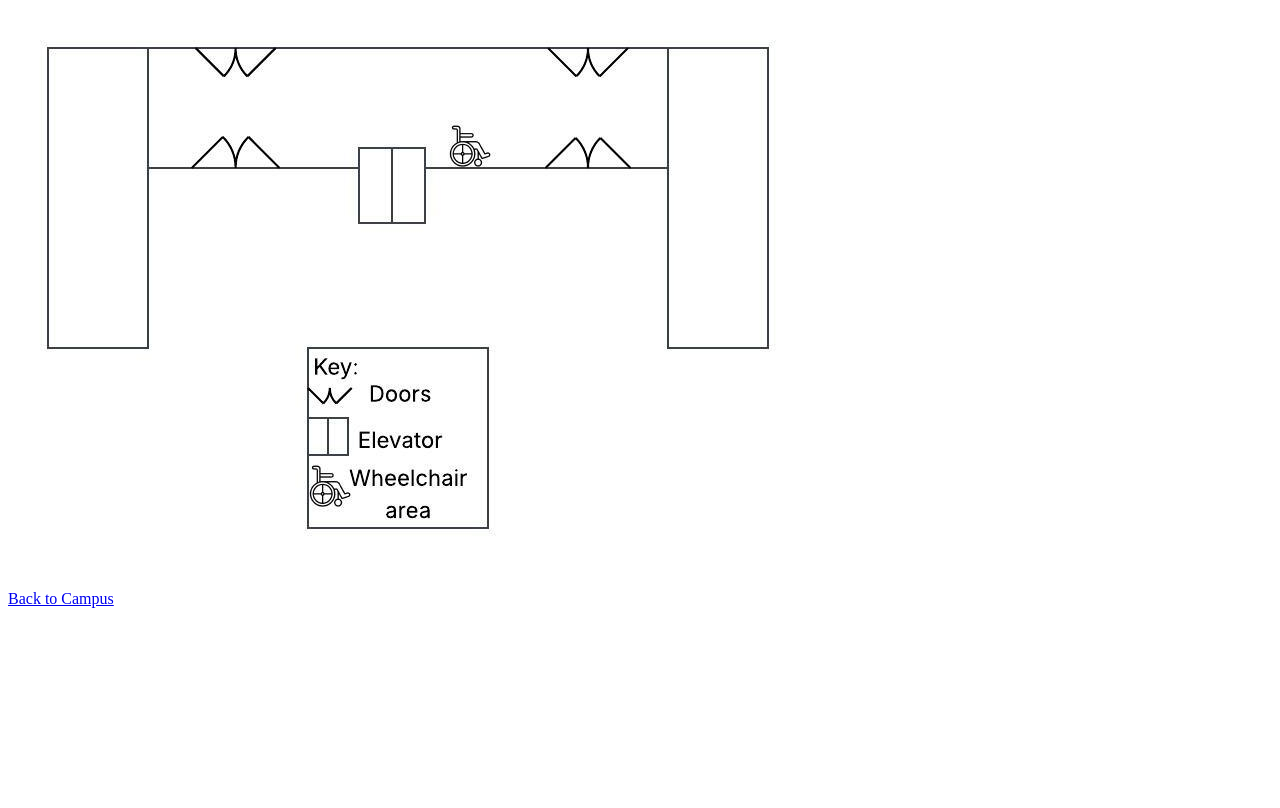
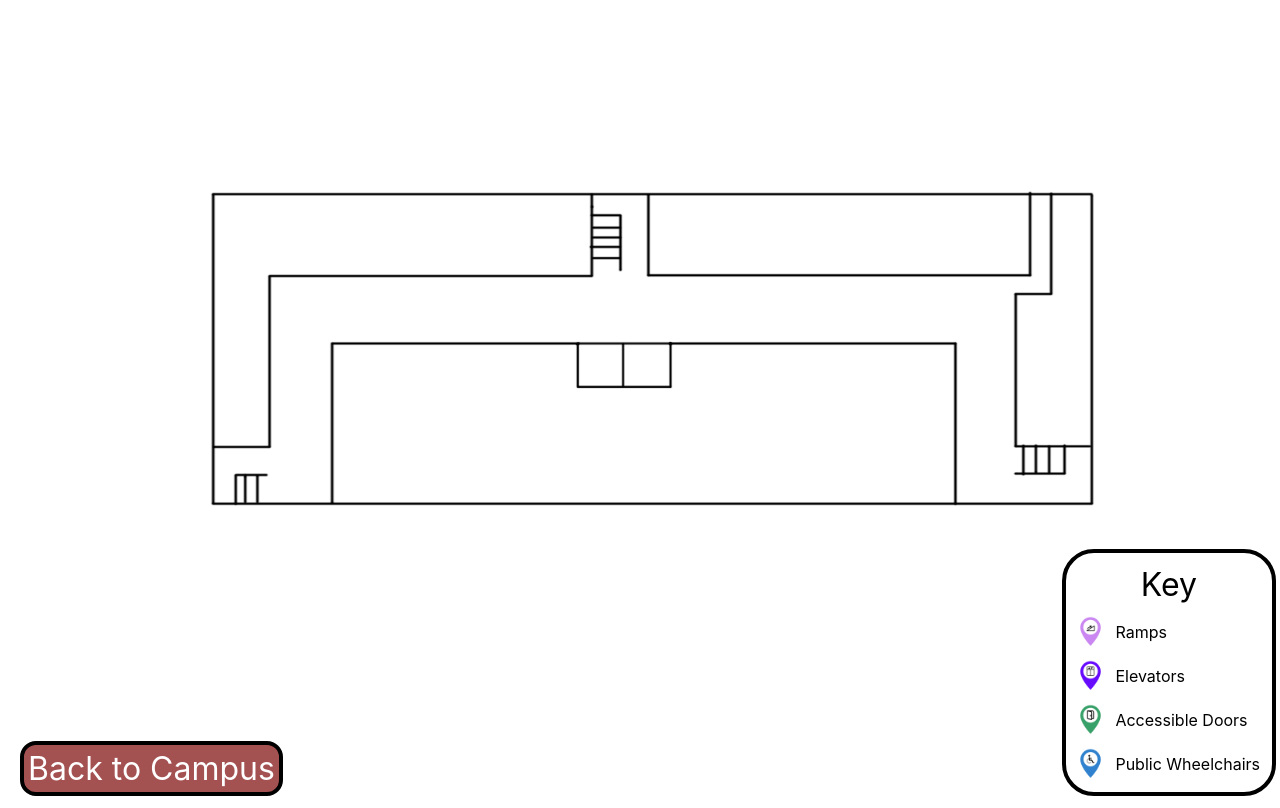
Before and after one commit to Wikkipip/AccessibilityMap, a Spring Boot app: page /Pearce.html in a window 1280 px wide. Before the commit the page ends 608 px from the top, so only its background shows below. Run offline with Spring Boot 4, Linux system fonts and the light colour scheme.

Commit message:
Merge Fix
minor overlooked commit missing (?) from the merge pull request

```diff
--- a/src/main/resources/static/Pearce.html
+++ b/src/main/resources/static/Pearce.html
@@ -1,19 +1,37 @@
 <!DOCTYPE html>
+<html lang="en">
 <head>
-    <meta charset ="UTF-8">
-    <title>Pearce Interior</title>
+	<meta charset="UTF-8">
+	<meta name="viewport" content="width=device-width, initial-scale=1.0">
+	<link rel="stylesheet" href="styles.css">
+	<title>Accessibility Map - Pearce</title>
+	<link rel="icon" type="image/png" href="Assets/BuildingPin.png"></link>
 </head>
-
 <body>
-<img src = "images/PearceMap.jpg"
-    alt = "Acessibility Map"
-    width="800">
-<br><br>
-<a href="index.html">Back to Campus </a>
-
-
-
-
-
-
+	<div class="mapContainer">
+		<img src="Assets/PearceMap.jpg" class="map pearceMap"></img>
+		<a href="index.html" class="backButton">
+			<p class="backButtonText">Back to Campus</p>
+		</a>
+		<div class="key">
+			<p class="keyText title">Key</p>
+			<div class="keyContent">
+				<img src="Assets/RampPin.png" class="keyIcon ramp"></img>
+				<p class="keyText body">Ramps</p>
+			</div>
+			<div class="keyContent">
+				<img src="Assets/ElevatorPin.png" class="keyIcon ramp"></img>
+				<p class="keyText body">Elevators</p>
+			</div>
+			<div class="keyContent">
+				<img src="Assets/DoorPin.png" class="keyIcon ramp"></img>
+				<p class="keyText body">Accessible Doors</p>
+			</div>
+			<div class="keyContent">
+				<img src="Assets/WheelchairPin.png" class="keyIcon ramp"></img>
+				<p class="keyText body">Public Wheelchairs</p>
+			</div>
+		</div>
+	</div>
 </body>
+</html>
```
